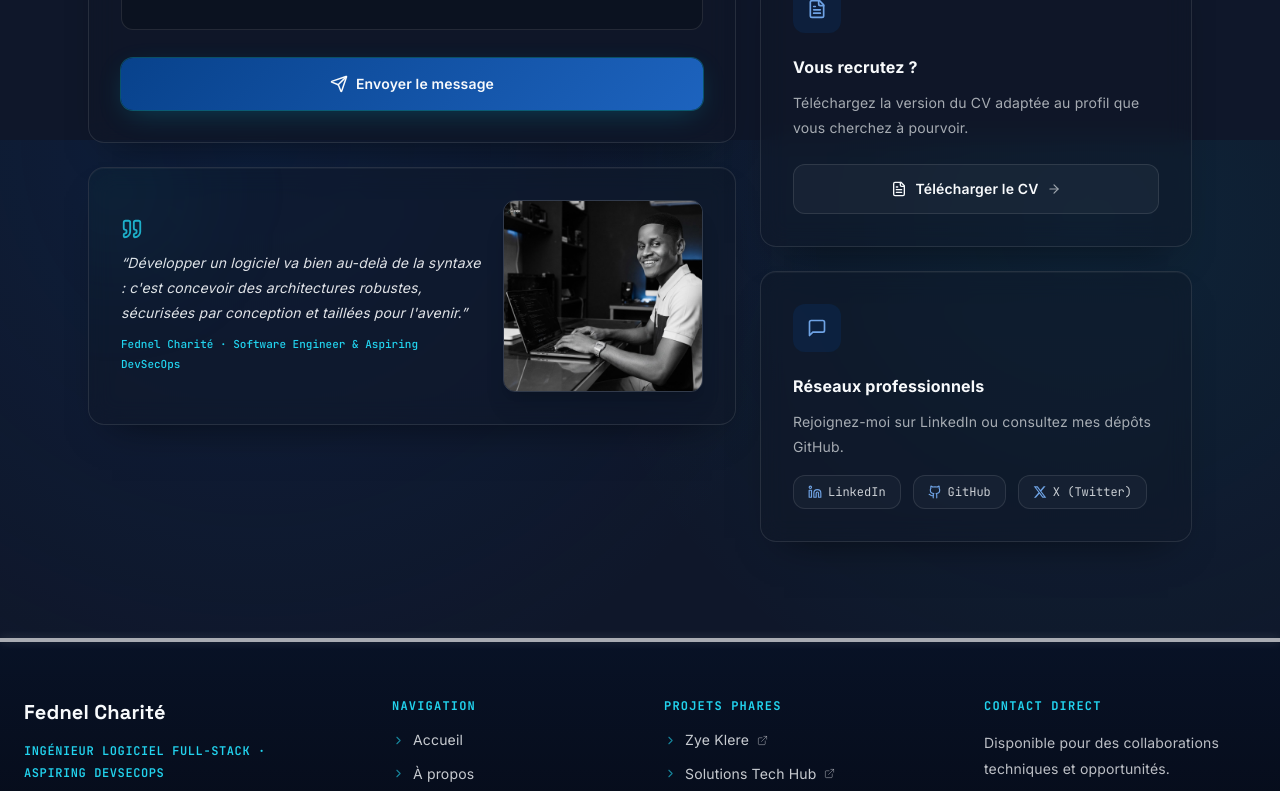
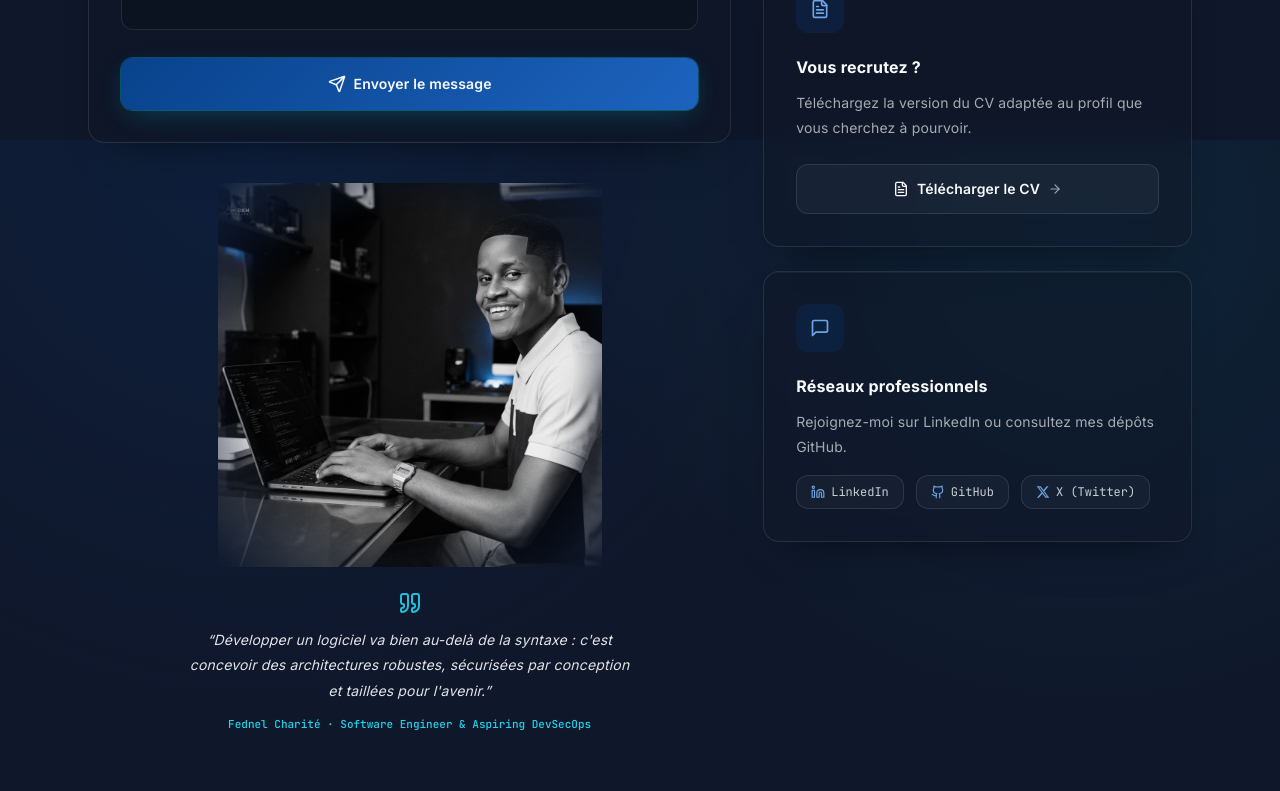
Before and after one commit to Feddy509/fednelCharite-portfolio, a Next.js app: page /contact in a window 1280 px wide. Shown: the part 660-1451 px from the top of the page. Built offline with nearby package versions, Linux system fonts and the light colour scheme.

Commit message:
Enlevement du div de l'image contact et ajout de fade out

```diff
--- a/app/contact/page.tsx
+++ b/app/contact/page.tsx
@@ -122,9 +122,9 @@ export default function ContactPage() {
       </div>
 
       {/* Section Formulaire & Sidebar */}
-      <div className="mt-8 sm:mt-12 grid gap-6 lg:grid-cols-[1.2fr_0.8fr] lg:items-start">
-        {/* Kolòn Gòch : Formulaire + Kat Pòtrè */}
-        <div className="space-y-6">
+      <div className="mt-8 sm:mt-12 grid gap-8 lg:grid-cols-[1.2fr_0.8fr] lg:items-start">
+        {/* Kolòn Gòch : Formulaire + Kat Pòtrè san kad */}
+        <div className="space-y-8">
           <form
             onSubmit={handleSubmit}
             className="space-y-5 rounded-2xl border border-white/10 bg-ink-surface/40 p-4 sm:p-8 backdrop-blur-md shadow-card transition-all"
@@ -202,36 +202,33 @@ export default function ContactPage() {
             </button>
           </form>
 
-          {/* Kat Pòtrè / Sitasyon */}
-          <div className="group relative overflow-hidden rounded-2xl border border-white/10 bg-ink-surface/40 p-4 sm:p-8 backdrop-blur-md shadow-card transition-all hover:border-cyan-500/30">
-            <div className="absolute -left-10 -top-10 h-32 w-32 rounded-full bg-cyan-500/10 blur-3xl pointer-events-none" />
+          {/* Seksyon Pòtrè ak efè FADE (Vignette) san bwat border */}
+          <div className="relative flex flex-col items-center justify-center text-center pt-2">
+            <div className="relative w-full max-w-xs sm:max-w-sm overflow-hidden [mask-image:radial-gradient(ellipse_at_center,black_60%,transparent_100%)]">
+              <Image
+                src="/images/fednel-coding.jpg"
+                alt="Fednel Charité coding"
+                width={500}
+                height={500}
+                priority
+                className="w-full h-auto object-cover transition-transform duration-700 hover:scale-105"
+              />
+            </div>
 
-            <div className="grid gap-5 grid-cols-1 sm:grid-cols-[1fr_180px] lg:grid-cols-[1fr_200px] items-center">
-              <div className="space-y-2.5 order-2 sm:order-1">
-                <Quote size={22} className="text-cyan-400 opacity-80" />
-                <p className="font-sans text-xs sm:text-sm italic leading-relaxed text-paper/90">
-                  &ldquo;{labels.quoteText}&rdquo;
-                </p>
-                <p className="font-mono text-[11px] font-medium text-cyan-400">
-                  {labels.quoteAuthor}
-                </p>
-              </div>
-
-              {/* Imaj - Korije ak object-contain pou mobil */}
-              <div className="relative mx-auto w-full h-36 sm:h-48 order-1 sm:order-2 overflow-hidden rounded-xl border border-white/15 shadow-xl">
-                <Image
-                  src="/images/fednel-coding.jpg"
-                  alt="Fednel Charité coding"
-                  fill
-                  priority
-                  className="object-contain sm:object-cover object-center transition-transform duration-500 group-hover:scale-105"
-                />
-              </div>
+            {/* Tèks sitasyon an anba foto a */}
+            <div className="mt-6 space-y-3 px-2">
+              <Quote size={24} className="text-cyan-400 mx-auto opacity-90" />
+              <p className="font-sans text-xs sm:text-sm italic leading-relaxed text-paper/90 max-w-md mx-auto">
+                &ldquo;{labels.quoteText}&rdquo;
+              </p>
+              <p className="font-mono text-[11px] font-medium text-cyan-400">
+                {labels.quoteAuthor}
+              </p>
             </div>
           </div>
         </div>
 
-        {/* Kolòn Dwat */}
+        {/* Kolòn Dwat : Sidebar Info + Resume CTA + Socials */}
         <div className="space-y-6">
           {/* Email Direct */}
           <div className="group rounded-2xl border border-white/10 bg-ink-surface/40 p-5 sm:p-8 backdrop-blur-md shadow-card transition hover:border-accent-500/30">
```
